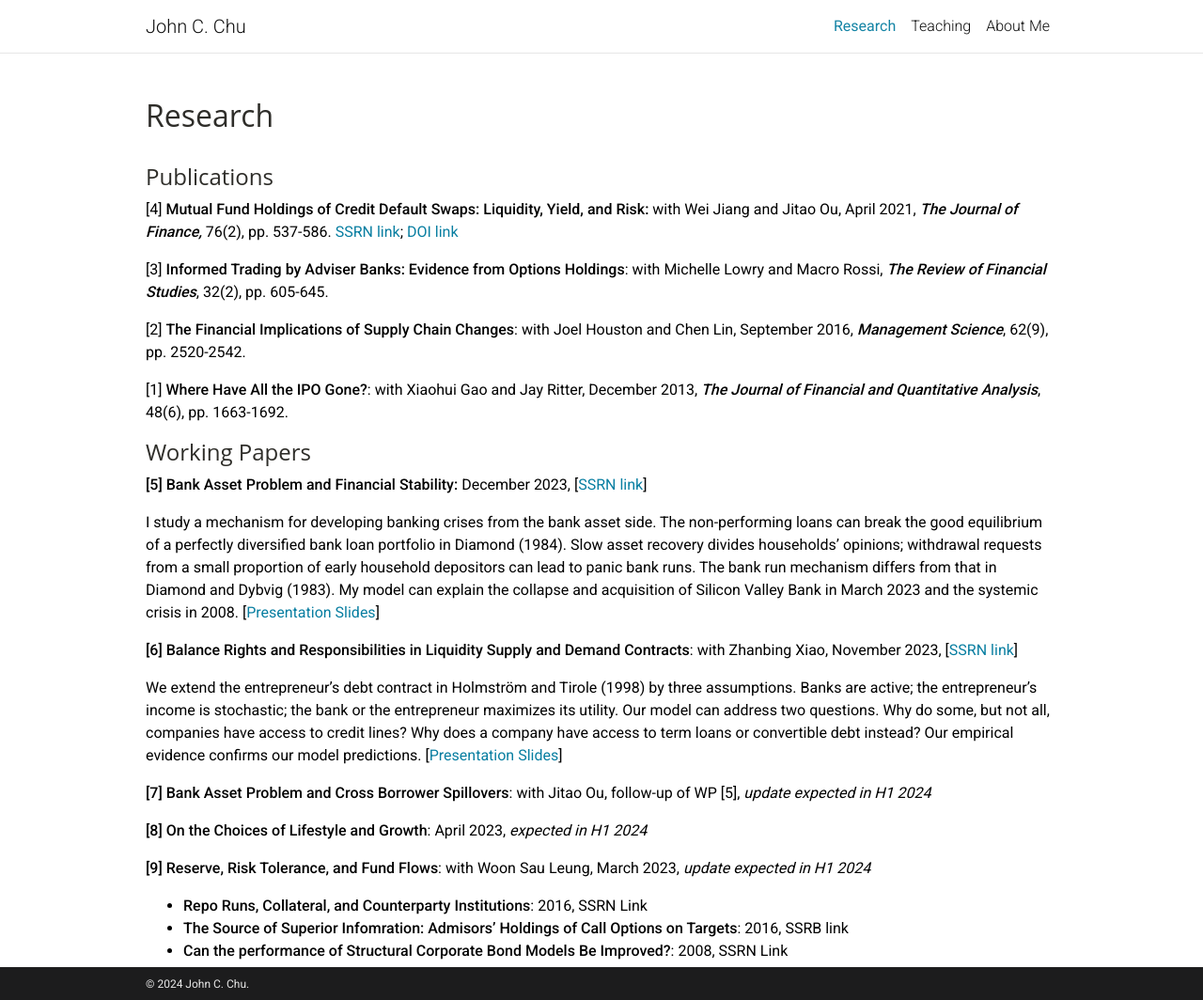
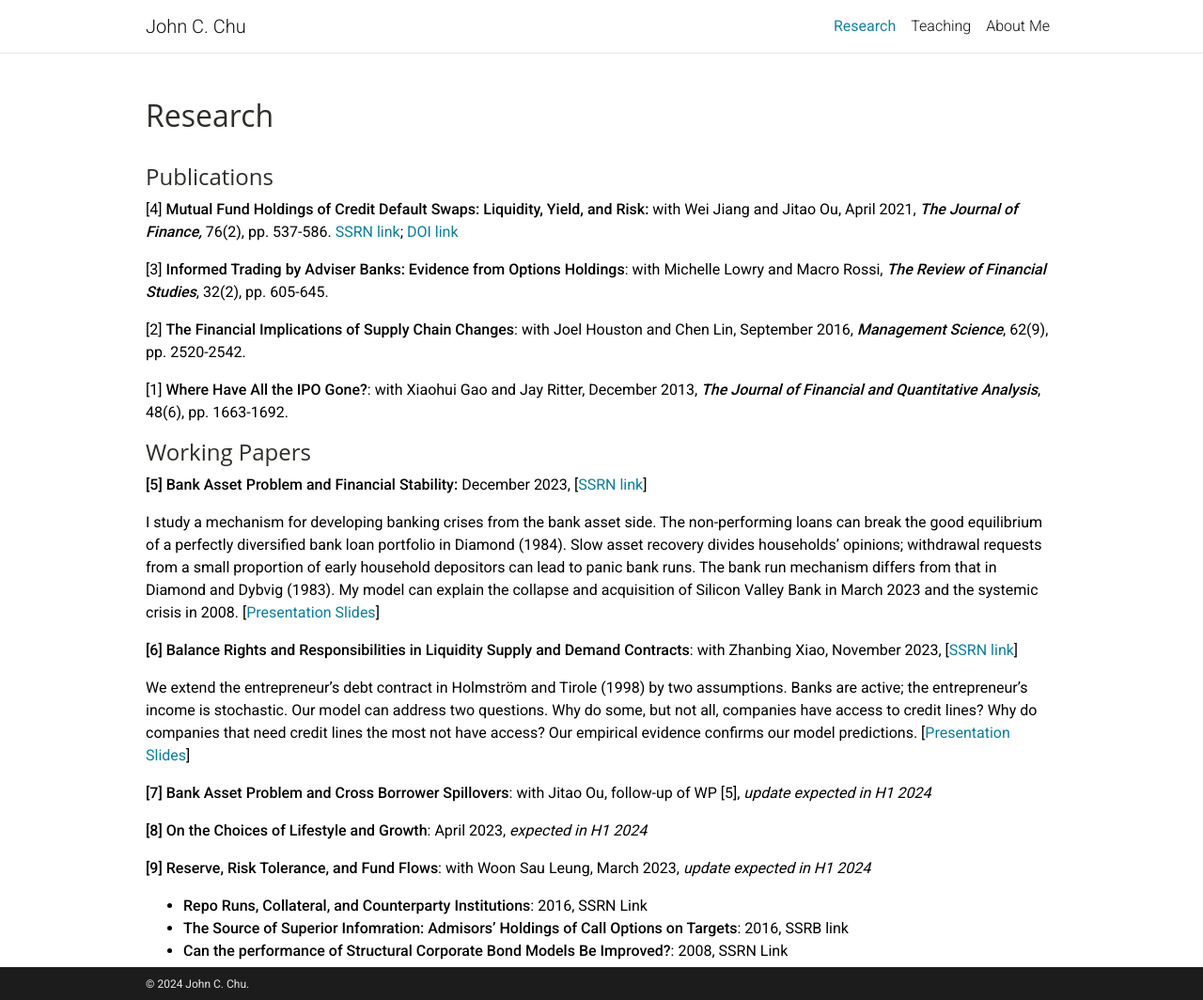
Before and after one commit to johnchu2022/website, a Jekyll site: the page built from _pages/research.md, in a window 1280 px wide and 1064 px high. Shown: the whole window at 94% size. Built offline with Jekyll 4.4.1, drawn with Linux system fonts in a browser that asks for light colours; a style sheet for code colours, icons or effects is not loaded.

Commit message:
Update Pages “research”

```diff
--- a/_pages/research.md
+++ b/_pages/research.md
@@ -23,7 +23,7 @@ I study a mechanism for developing banking crises from the bank asset side. The
 
 **\[6] B﻿alance Rights and Responsibilities in Liquidity Supply and Demand Contracts**: with Zhanbing Xiao, November 2023, [](https://papers.ssrn.com/sol3/papers.cfm?abstract_id=4649372)[[SSRN link](https://papers.ssrn.com/sol3/papers.cfm?abstract_id=4649372)]
 
-We extend the entrepreneur’s debt contract in Holmström and Tirole (1998) by three assumptions. Banks are active; the entrepreneur’s income is stochastic; the bank or the entrepreneur maximizes its utility. Our model can address two questions. Why do some, but not all, companies have access to credit lines? Why does a company have access to term loans or convertible debt instead? Our empirical evidence confirms our model predictions. [[Presentation Slides](https://www.dropbox.com/scl/fi/0crnqwd8scjkqyjh0krw4/Pro_LC_pres.pdf?rlkey=nqm1pe968v72o99d2yt6uatw8&dl=0)[](https://www.dropbox.com/scl/fi/0crnqwd8scjkqyjh0krw4/Pro_LC_pres.pdf?rlkey=nqm1pe968v72o99d2yt6uatw8&dl=0)]
+We extend the entrepreneur’s debt contract in Holmström and Tirole (1998) by two assumptions. Banks are active; the entrepreneur’s income is stochastic. Our model can address two questions. Why do some, but not all, companies have access to credit lines? Why do companies that need credit lines the most not have access? Our empirical evidence confirms our model predictions. [[Presentation Slides](https://www.dropbox.com/scl/fi/0crnqwd8scjkqyjh0krw4/Pro_LC_pres.pdf?rlkey=nqm1pe968v72o99d2yt6uatw8&dl=0)[](https://www.dropbox.com/scl/fi/0crnqwd8scjkqyjh0krw4/Pro_LC_pres.pdf?rlkey=nqm1pe968v72o99d2yt6uatw8&dl=0)]
 
 **\[7] B﻿ank Asset Problem and Cross Borrower Spillovers**: with Jitao Ou, follow-up of WP \[5], *update expected  in H1 2024*
 
```
